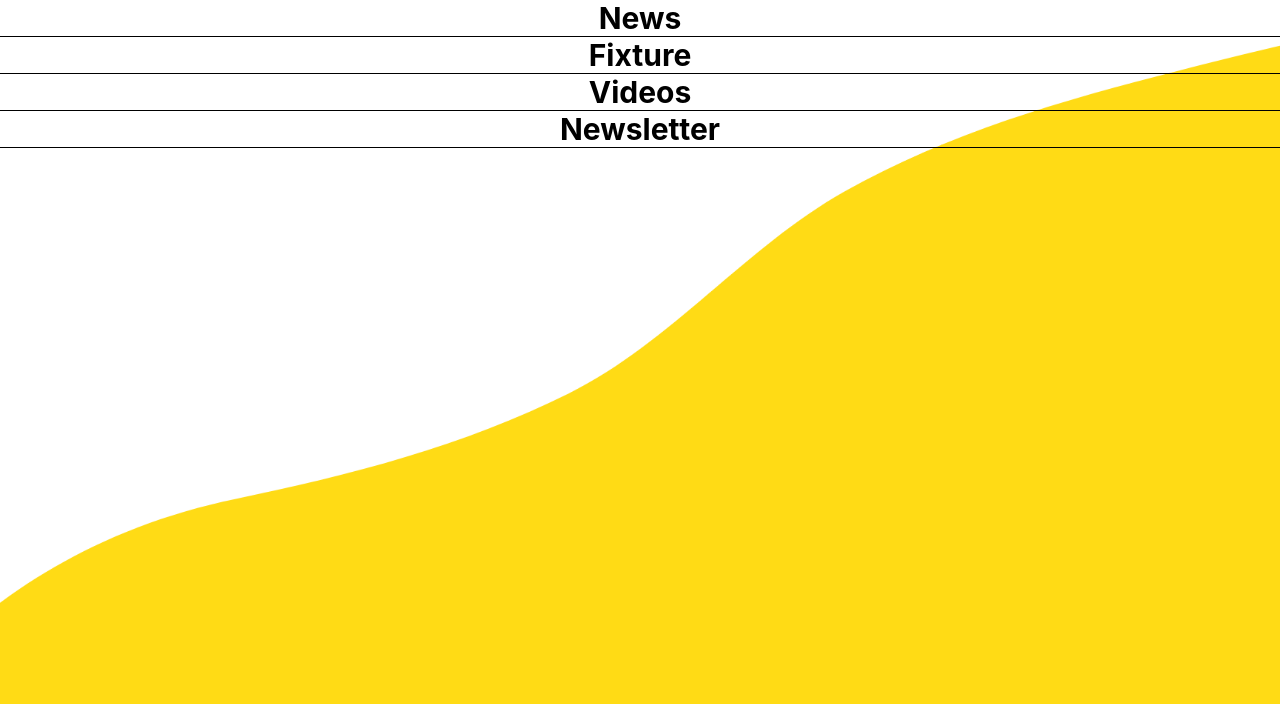
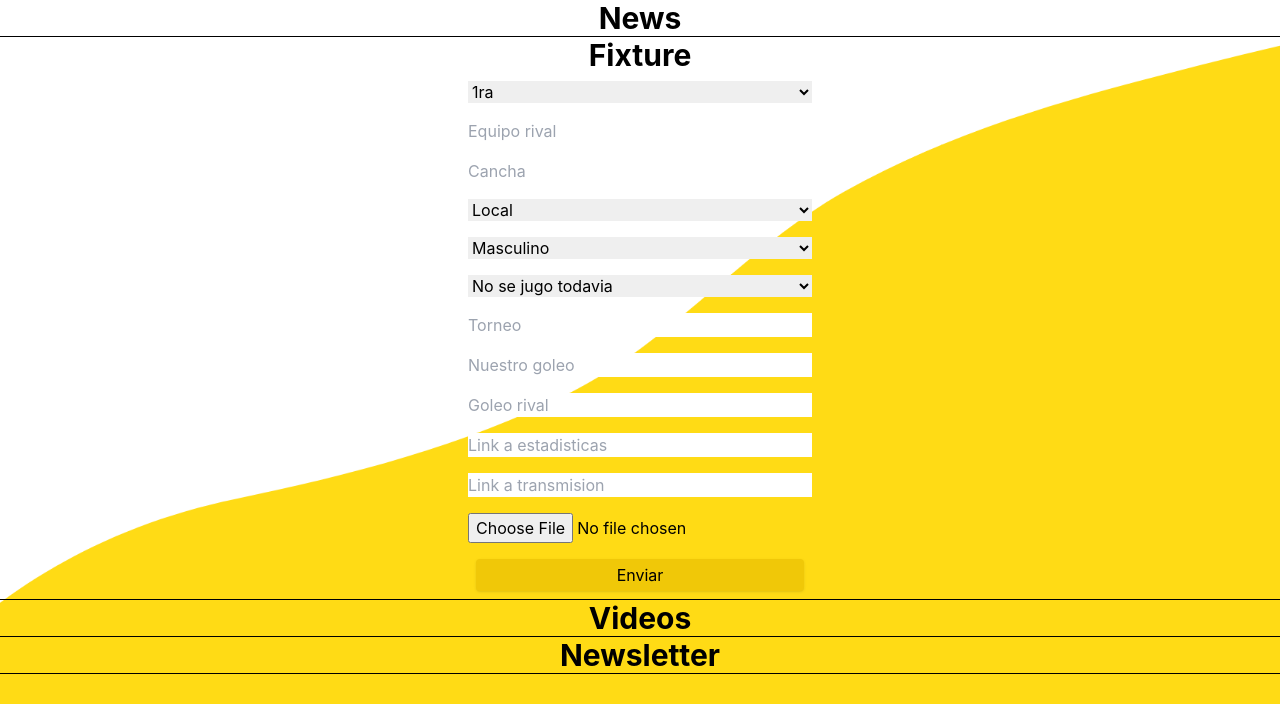
Before and after one commit to maggioniduffy/pacifico.frontend, a Next.js app: page /admin in a window 1280 px wide. Both pictures are taken after a click on the button "Fixture". Shown: the top 704 px of the page. Built offline with nearby package versions, Linux system fonts and the light colour scheme.

Commit message:
add match form complete

```diff
--- a/components/Admin/AddComponent.tsx
+++ b/components/Admin/AddComponent.tsx
@@ -1,10 +1,4 @@
-import React from "react";
-
-interface InputProps {
-  placeholder: string;
-  value: any;
-  setter: (value: any) => void;
-}
+import { InputProps } from "./Fixture/interfaces";
 
 interface Props {
   inputs: InputProps[];
@@ -14,15 +8,45 @@ interface Props {
 const AddComponent = ({ inputs, submit }: Props) => {
   return (
     <form className="flex flex-col" onSubmit={(e) => submit(e)}>
-      {inputs.map(({ placeholder, value, setter }) => {
+      {inputs.map(({ placeholder, value, setter, options, type }) => {
+        if (type == "file") {
           return (
             <input
-            key={Date.now() + placeholder}
+              key={placeholder}
+              onChange={(e) => setter(e)}
+              className="my-2"
+              type={type}
+            />
+          );
+        }
+        if (!options) {
+          return (
+            <input
+              key={placeholder}
               placeholder={placeholder}
               value={value}
               onChange={(e) => setter(e.target.value)}
+              className="my-2"
+              type={type ? type : "text"}
             />
           );
+        } else {
+          return (
+            <select
+              key={Date.now() + placeholder}
+              value={value}
+              onChange={(e) => setter(e.target.value)}
+              className="my-2"
+            >
+              {options.map(({ value, label }) => (
+                <option value={value} key={placeholder + label}>
+                  {" "}
+                  {label}{" "}
+                </option>
+              ))}
+            </select>
+          );
+        }
       })}
       <button
         onClick={(e) => submit(e)}
--- /dev/null
+++ b/components/Admin/Fixture/AddFixture.tsx
@@ -0,0 +1,229 @@
+import React, { useReducer } from "react";
+import { Category } from "../../../utils/api";
+import AddComponent from "../AddComponent";
+import { AddMatchType, InputProps } from "./interfaces";
+
+const initialState: AddMatchType = {
+  rival_name: "",
+  field: "",
+  time: "",
+  condition: "Local",
+  gender: "M",
+  category: Category.FIRST_TEAM,
+  played: false,
+  tournament: "",
+  stats_link: undefined,
+  transmission_link: undefined,
+  our_score: undefined,
+  rival_score: undefined,
+  rival_icon: null,
+};
+
+enum ActionType {
+  RIVALNAME = "RIVALNAME",
+  FIELD = "FIELD",
+  TIME = "TIME",
+  CONDITION = "CONDITION",
+  GENDER = "GENDER",
+  CATEGORY = "CATEGORY",
+  PLAYED = "PLAYED",
+  TOURNAMENT = "TOURNAMENT",
+  STATS = "STATS",
+  TV = "TV",
+  OURSCORE = "OURSCORE",
+  RIVALSCORE = "RIVALSCORE",
+  RIVALICON = "RIVALICON",
+}
+
+interface Action {
+  type: ActionType;
+  payload: any;
+}
+
+function reducer(state = initialState, action: Action) {
+  switch (action.type) {
+    case ActionType.CATEGORY:
+      return { ...state, category: action.payload };
+    case ActionType.RIVALNAME:
+      return { ...state, rival_name: action.payload };
+    case ActionType.FIELD:
+      return { ...state, field: action.payload };
+    case ActionType.TIME:
+      return { ...state, time: action.payload };
+    case ActionType.CONDITION:
+      return { ...state, condition: action.payload };
+    case ActionType.GENDER:
+      return { ...state, gender: action.payload };
+    case ActionType.PLAYED:
+      return { ...state, played: action.payload };
+    case ActionType.TOURNAMENT:
+      return { ...state, tournament: action.payload };
+    case ActionType.STATS:
+      return { ...state, stats_link: action.payload };
+    case ActionType.TV:
+      return { ...state, transmission_link: action.payload };
+    case ActionType.OURSCORE:
+      return { ...state, our_score: action.payload };
+    case ActionType.RIVALSCORE:
+      return { ...state, rival_score: action.payload };
+    case ActionType.RIVALICON:
+      return { ...state, rival_icon: action.payload };
+    default:
+      return state;
+  }
+}
+
+const AddFixture = () => {
+  const [state, dispatch] = useReducer(reducer, initialState);
+
+  const uploadImage = (event: any) => {
+    if (event.target.files && event.target.files[0]) {
+      const i = event.target.files[0];
+      dispatch({ type: ActionType.RIVALICON, payload: i });
+    }
+  };
+
+  const inputs: InputProps[] = [
+    {
+      placeholder: "Categoria",
+      value: state.category,
+      setter: (c: string) =>
+        dispatch({ type: ActionType.CATEGORY, payload: c }),
+      options: [
+        {
+          label: Category.U13,
+          value: Category.U13,
+        },
+        {
+          label: Category.U15,
+          value: Category.U15,
+        },
+        {
+          label: Category.U17,
+          value: Category.U17,
+        },
+        {
+          label: Category.U19,
+          value: Category.U19,
+        },
+        {
+          label: Category.FIRST_TEAM,
+          value: Category.FIRST_TEAM,
+        },
+      ],
+    },
+    {
+      placeholder: "Equipo rival",
+      value: state.rival_name,
+      setter: (r: string) =>
+        dispatch({ type: ActionType.RIVALNAME, payload: r }),
+    },
+    {
+      placeholder: "Cancha",
+      value: state.field,
+      setter: (r: string) => dispatch({ type: ActionType.FIELD, payload: r }),
+    },
+    {
+      placeholder: "Condicion",
+      value: state.condition,
+      setter: (c: string) =>
+        dispatch({ type: ActionType.CONDITION, payload: c }),
+      options: [
+        {
+          label: "Local",
+          value: "Local",
+        },
+        {
+          label: "Visita",
+          value: "Visita",
+        },
+      ],
+    },
+    {
+      placeholder: "Genero",
+      value: state.gender,
+      setter: (c: string) => dispatch({ type: ActionType.GENDER, payload: c }),
+      options: [
+        {
+          label: "Masculino",
+          value: "M",
+        },
+        {
+          label: "Femenino",
+          value: "F",
+        },
+      ],
+    },
+    {
+      placeholder: "Ya fue jugado?",
+      value: state.played,
+      setter: (c: boolean) => dispatch({ type: ActionType.PLAYED, payload: c }),
+      options: [
+        {
+          label: "Ya se jugo",
+          value: true,
+        },
+        {
+          label: "No se jugo todavia",
+          value: false,
+        },
+      ],
+    },
+    {
+      placeholder: "Torneo",
+      value: state.tournament,
+      setter: (r: string) =>
+        dispatch({ type: ActionType.TOURNAMENT, payload: r }),
+    },
+    {
+      placeholder: "Nuestro goleo",
+      value: state.our_score,
+      setter: (r: string) =>
+        dispatch({ type: ActionType.OURSCORE, payload: r }),
+      type: "number",
+    },
+    {
+      placeholder: "Goleo rival",
+      value: state.rival_score,
+      setter: (r: string) =>
+        dispatch({ type: ActionType.RIVALSCORE, payload: r }),
+      type: "number",
+    },
+    {
+      placeholder: "Link a estadisticas",
+      value: state.stats_link,
+      setter: (r: string) => dispatch({ type: ActionType.STATS, payload: r }),
+    },
+    {
+      placeholder: "Link a transmision",
+      value: state.transmission_link,
+      setter: (r: string) => dispatch({ type: ActionType.TV, payload: r }),
+    },
+    {
+      placeholder: "Escudo rival",
+      value: state.rival_icon,
+      setter: (r: string) =>
+        dispatch({ type: ActionType.RIVALICON, payload: r }),
+      type: "file",
+    },
+  ];
+
+  const send = (e: any) => {
+    e.preventDefault();
+    try {
+      const body = new FormData();
+      body.append("file", state.rival_icon);
+    } catch (error) {}
+  };
+
+  return (
+    <AddComponent
+      submit={(e) => {
+        e.preventDefault();
+      }}
+      inputs={inputs}
+    />
+  );
+};
+
+export default AddFixture;
--- a/components/Admin/Fixture/MainFixture.tsx
+++ b/components/Admin/Fixture/MainFixture.tsx
@@ -1,10 +1,11 @@
 import React from "react";
 import AdminSection from "../AdminSection";
+import AddFixture from "./AddFixture";
 
 const MainFixture = () => {
   return (
     <AdminSection title="Fixture">
-      <span></span>
+      <AddFixture />
     </AdminSection>
   );
 };
--- /dev/null
+++ b/components/Admin/Fixture/interfaces.ts
@@ -0,0 +1,25 @@
+import { Gender, Category, Condition } from "../../../utils/api";
+
+export interface InputProps {
+  placeholder: string;
+  value: any;
+  setter: (value: any) => void;
+  options?: { label: string; value: any }[];
+  type?: string;
+}
+
+export interface AddMatchType {
+  gender: Gender;
+  category: Category;
+  tournament: string;
+  rival_name: string;
+  time: string;
+  condition: Condition;
+  played: boolean;
+  rival_icon: any;
+  field: string;
+  stats_link?: string;
+  transmission_link?: string;
+  our_score?: number;
+  rival_score?: number;
+}
--- a/services/authService.ts
+++ b/services/authService.ts
@@ -19,7 +19,7 @@ export async function login(
     return {
       username,
       token: data.token,
-      expiredAt: Date.now() + Number(data.expiresIn),
+      expiredAt: Date.now() + Number(data.expiresIn) * 1000,
     };
   } catch (error) {
     console.error(error);
--- a/utils/api.ts
+++ b/utils/api.ts
@@ -19,14 +19,17 @@ export enum Category {
   FIRST_TEAM = "1ra",
 }
 
+export type Gender = "F" | "M";
+export type Condition = "Local" | "Visita";
+
 export class ApiMatch {
   constructor(
-    public gender: "F" | "M",
+    public gender: Gender,
     public category: Category,
     public tournament: string,
     public rival_name: string,
     public time: string,
-    public condition: "Local" | "Visita",
+    public condition: Condition,
     public played: boolean,
     public rival_icon: string,
     public _id: string,
```
Also changed, not shown: components/Admin/Youtube/AddVideo.tsx (+1 -6 lines). Lines whose indentation alone changed are shown as unchanged.
